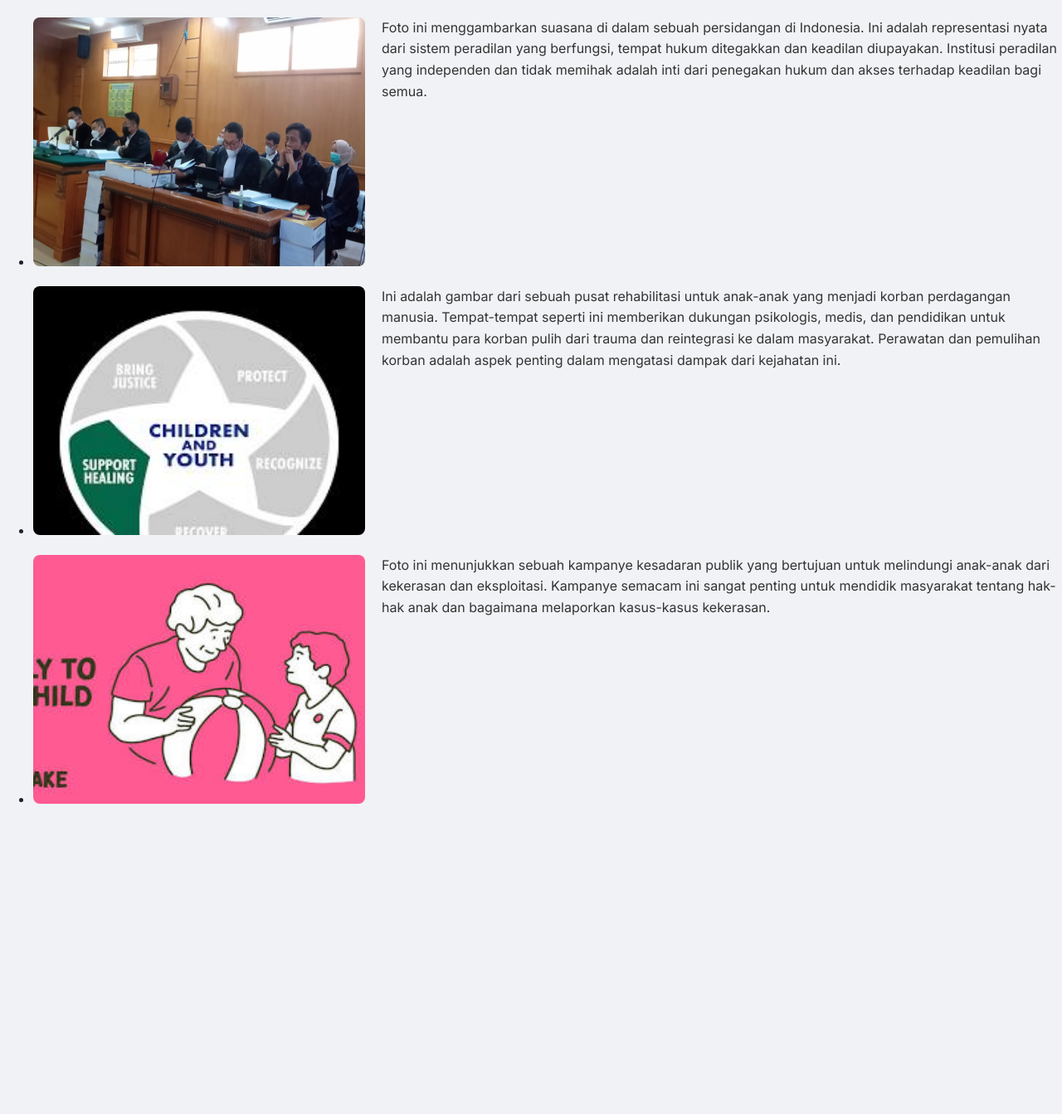
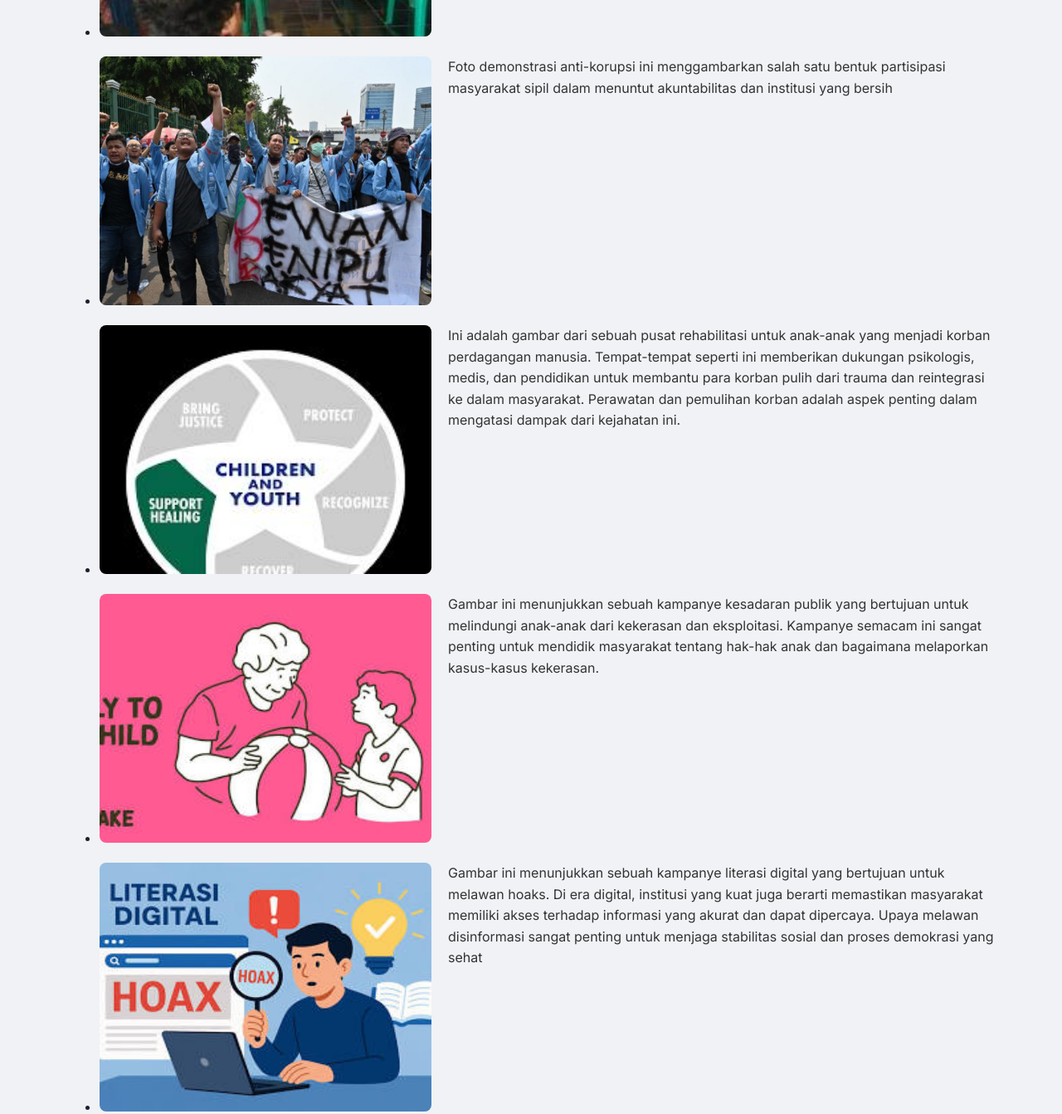
Before and after one commit to farhanzaidann/3roda-sdgs, a plain HTML site: page gallery.html in a window 1280 px wide. Shown: the part 805-2148 px from the top of the page at 83% size. Before the commit the page ends 1798 px from the top, so only its background shows below. Drawn offline with Linux system fonts and the light colour scheme.

Commit message:
sahrul: mengubah style gallery

```diff
--- a/css/styles.css
+++ b/css/styles.css
@@ -92,3 +92,8 @@ nav ul li a:hover {
     line-height: 1.7;
     margin-bottom: 20px;
 }
+
+/* style gallery section */
+.gallery-section {
+    margin: 80px;
+}
--- a/gallery.html
+++ b/gallery.html
@@ -25,20 +25,26 @@
         </nav>
     </header>
 
+    <section class="gallery-section">
         <h1>Galeri</h1>
 
         <ul>
             <li>
                 <div class="gallery-item">
-                <img src="images/demo.jpg" alt="foto demo" width="400" height="300">
-                <p>Foto demonstrasi anti-korupsi ini menggambarkan salah satu bentuk partisipasi masyarakat sipil dalam
-                    menuntut akuntabilitas dan institusi yang bersih </p>
+                    <img src="images/sidang.jpg" alt="foto sidang" width="400" height="300">
+                    <p>Foto ini menggambarkan suasana di dalam sebuah persidangan di Indonesia. Ini adalah representasi
+                        nyata
+                        dari sistem peradilan yang berfungsi, tempat hukum ditegakkan dan keadilan diupayakan. Institusi
+                        peradilan yang independen dan tidak memihak adalah inti dari penegakan hukum dan akses terhadap
+                        keadilan
+                        bagi semua.</p>
                 </div>
             </li>
             <li>
                 <div class="gallery-item">
                     <img src="images/musyawarah.jpg" alt="foto musyawarah" width="400" height="300">
-                <p>Foto musyawarah ini menggambarkan proses diskusi dan pengambilan keputusan secara bersama-sama dalam
+                    <p>Foto musyawarah ini menggambarkan proses diskusi dan pengambilan keputusan secara bersama-sama
+                        dalam
                         suatu kelompok atau komunitas, Ini adalah fondasi dari institusi yang kuat karena melibatkan
                         masyarakat
                         secara langsung dalam menentukan kebijakan yang memengaruhi hidup mereka</p>
@@ -46,31 +52,47 @@
             </li>
             <li>
                 <div class="gallery-item">
-            <img src="images/sidang.jpg" alt="foto sidang" width="400" height="300">
-            <p>Foto ini menggambarkan suasana di dalam sebuah persidangan di Indonesia. Ini adalah representasi nyata
-                dari sistem peradilan yang berfungsi, tempat hukum ditegakkan dan keadilan diupayakan. Institusi
-                peradilan yang independen dan tidak memihak adalah inti dari penegakan hukum dan akses terhadap keadilan
-                bagi semua.</p>
+                    <img src="images/demo.jpg" alt="foto demo" width="400" height="300">
+                    <p>Foto demonstrasi anti-korupsi ini menggambarkan salah satu bentuk partisipasi masyarakat sipil
+                        dalam
+                        menuntut akuntabilitas dan institusi yang bersih </p>
                 </div>
             </li>
             <li>
                 <div class="gallery-item">
-            <img src="images/rehab_anak.jpg" alt="foto kampanye rehabilitasi perdagangan anak" width="400" height="300">
-            <p>Ini adalah gambar dari sebuah pusat rehabilitasi untuk anak-anak yang menjadi korban perdagangan manusia.
-                Tempat-tempat seperti ini memberikan dukungan psikologis, medis, dan pendidikan untuk membantu para
-                korban pulih dari trauma dan reintegrasi ke dalam masyarakat. Perawatan dan pemulihan korban adalah
+                    <img src="images/rehab_anak.jpg" alt="foto kampanye rehabilitasi perdagangan anak" width="400"
+                        height="300">
+                    <p>Ini adalah gambar dari sebuah pusat rehabilitasi untuk anak-anak yang menjadi korban perdagangan
+                        manusia.
+                        Tempat-tempat seperti ini memberikan dukungan psikologis, medis, dan pendidikan untuk membantu
+                        para
+                        korban pulih dari trauma dan reintegrasi ke dalam masyarakat. Perawatan dan pemulihan korban
+                        adalah
                         aspek penting dalam mengatasi dampak dari kejahatan ini.</p>
                 </div>
             </li>
             <li>
                 <div class="gallery-item">
-            <img src="images/kampanye_kekerasan_anak.jpg" alt="foto kampanye kekerasan anak" width="400" height="300">
-            <p>Foto ini menunjukkan sebuah kampanye kesadaran publik yang bertujuan untuk melindungi anak-anak dari
-                kekerasan dan eksploitasi. Kampanye semacam ini sangat penting untuk mendidik masyarakat tentang hak-hak
+                    <img src="images/kampanye_kekerasan_anak.jpg" alt="foto kampanye kekerasan anak" width="400"
+                        height="300">
+                    <p>Gambar ini menunjukkan sebuah kampanye kesadaran publik yang bertujuan untuk melindungi anak-anak
+                        dari
+                        kekerasan dan eksploitasi. Kampanye semacam ini sangat penting untuk mendidik masyarakat tentang
+                        hak-hak
                         anak dan bagaimana melaporkan kasus-kasus kekerasan.</p>
                 </div>
             </li>
+            <li>
+                <div class="gallery-item">
+                    <img src="images/hoax.jpg" alt="foto kampanye hoax" width="400" height="300">
+                    <p>Gambar ini menunjukkan sebuah kampanye literasi digital yang bertujuan untuk melawan hoaks. Di
+                        era digital, institusi yang kuat juga berarti memastikan masyarakat memiliki akses terhadap
+                        informasi yang akurat dan dapat dipercaya. Upaya melawan disinformasi sangat penting untuk
+                        menjaga stabilitas sosial dan proses demokrasi yang sehat</p>
+            </li>
         </ul>
+    </section>
+
 
 </body>
 
```
Lines whose indentation alone changed are shown as unchanged.
